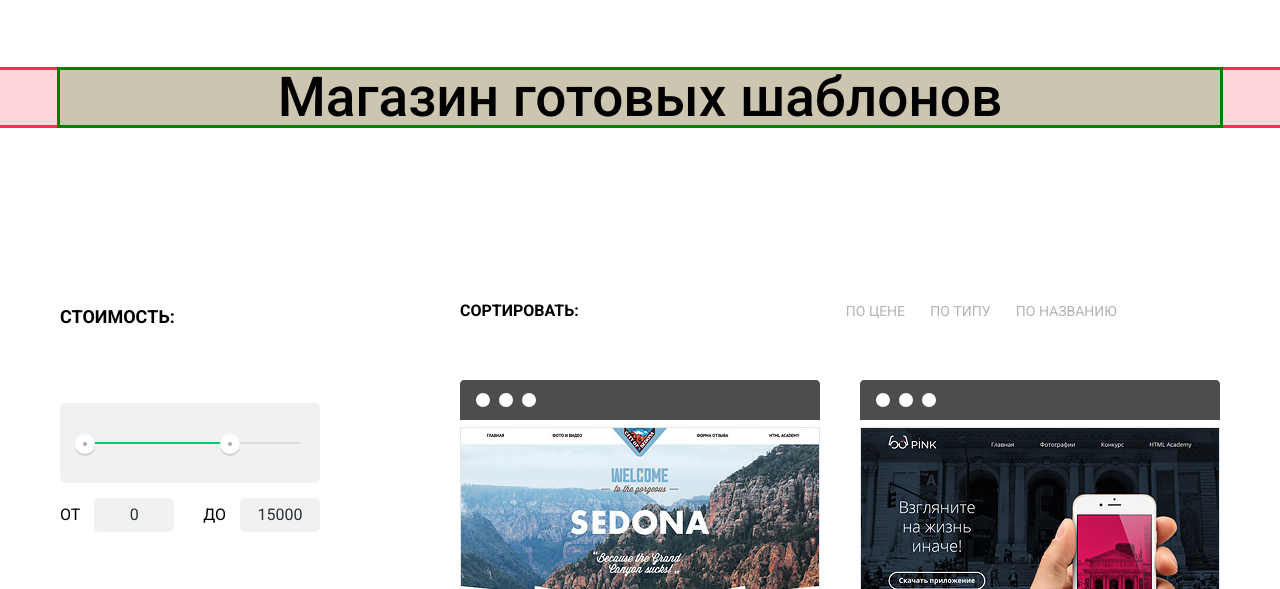
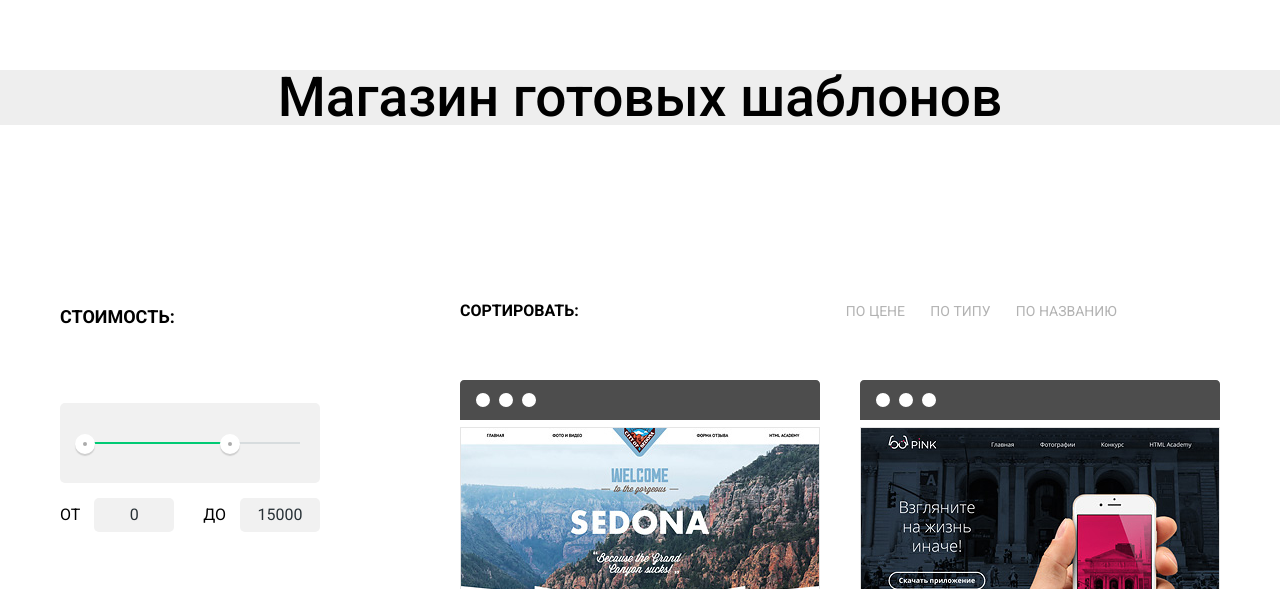
Before and after one commit to helen-mir/788619-nerds, a plain HTML site: page catalog.html in a window 1280 px wide. Shown: the part 134-723 px from the top of the page. Drawn offline with Linux system fonts and the light colour scheme.

Commit message:
убрала рамочки, которые забыла убрать

```diff
--- a/css/style.css
+++ b/css/style.css
@@ -485,18 +485,12 @@ img {
   opacity: 0.1;
 }
 
-.main-catalog {
-  box-shadow: 0 0 0 3px yellow;
-}
 
 
 /*что-то не так с отступами или разметкой, фон заливается не так как нужно, не могу понять что*/
 .page-title-wrapper {
 
   background-color: #eeeeee;
-
-  background: rgba(255, 45, 82, 0.2);
-  box-shadow: 0 0 0 3px rgb(255, 45, 82);
 }
 
 .page-title-wrapper h1 {
@@ -508,9 +502,6 @@ img {
   font-weight: 500;
 
   text-align: center;
-
-  background: rgba(0, 128, 0, 0.2);
-  box-shadow: 0 0 0 3px green;
 }
 
 .main-container-catalog {
```
